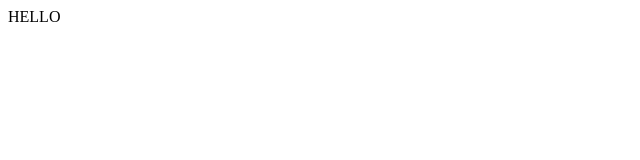
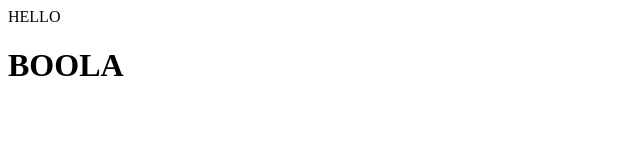
Before and after one commit to Mohamedibrahim-2002/simple, a plain HTML site: page index.html in a window 1280 px wide. Shown: the whole page, without its empty margins (0-640 px from the left). Drawn offline with Linux system fonts and the light colour scheme.

Commit message:
Update index.html

```diff
--- a/index.html
+++ b/index.html
@@ -2,6 +2,7 @@
 <head>
 <body>
 <p>HELLO<p>
+<h1>BOOLA</h1>
 <body>
 <head>
 <html>
```
